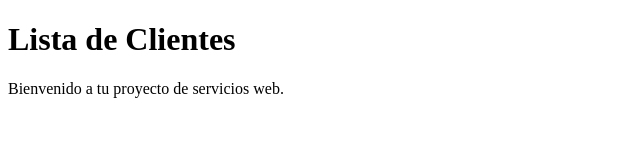
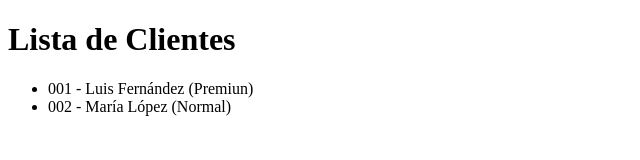
Before and after one commit to Bluecoat21/servicio-clientes, a website: page index.html in a window 1280 px wide. Shown: the whole page, without its empty margins (0-640 px from the left). Drawn offline with Linux system fonts and the light colour scheme.

Commit message:
Agregando index.html y clientes.json para GitHub Pages

```diff
--- /dev/null
+++ b/clientes.json
@@ -0,0 +1,16 @@
+[
+  {
+    "id": "001",
+    "nombre": "Luis Fernández",
+    "direccion": "Avenida Arequipa 890",
+    "celular": "99999999",
+    "tipo_cliente": "Premiun"
+  },
+  {
+    "id": "002",
+    "nombre": "María López",
+    "direccion": "Calle Lima 120",
+    "celular": "98888888",
+    "tipo_cliente": "Normal"
+  }
+]
--- a/index.html
+++ b/index.html
@@ -6,6 +6,19 @@
 </head>
 <body>
   <h1>Lista de Clientes</h1>
-  <p>Bienvenido a tu proyecto de servicios web.</p>
+  <ul id="lista-clientes"></ul>
+
+  <script>
+    fetch('clientes.json')
+      .then(res => res.json())
+      .then(data => {
+        const lista = document.getElementById('lista-clientes');
+        data.forEach(cliente => {
+          const li = document.createElement('li');
+          li.textContent = `${cliente.id} - ${cliente.nombre} (${cliente.tipo_cliente})`;
+          lista.appendChild(li);
+        });
+      });
+  </script>
 </body>
 </html>
```
